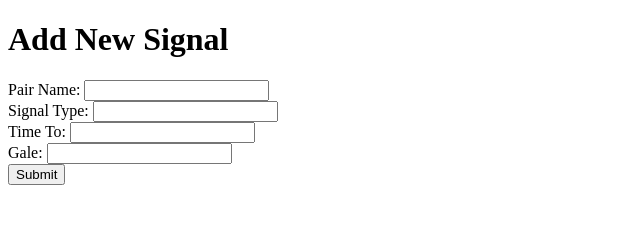
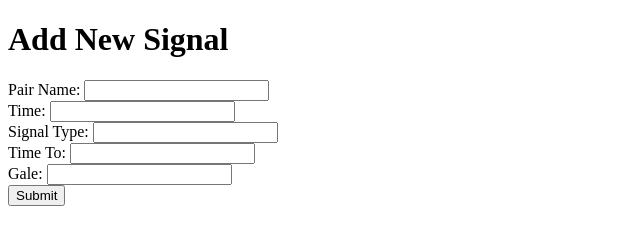
Before and after one commit to gxdltag/verlux-back, a plain HTML site: page index.html in a window 1280 px wide. Shown: the whole page, without its empty margins (0-640 px from the left). Drawn offline with Linux system fonts and the light colour scheme.

Commit message:
Add files via upload

```diff
--- a/index.html
+++ b/index.html
@@ -9,6 +9,7 @@
   <h1>Add New Signal</h1>
   <form id="signalForm">
     <label>Pair Name: <input type="text" name="Pair Name" required></label><br>
+    <label>Time: <input type="text" name="Time" required></label><br>
     <label>Signal Type: <input type="text" name="Signal Type" required></label><br>
     <label>Time To: <input type="text" name="Time To" required></label><br>
     <label>Gale: <input type="text" name="Gale" required></label><br>
```
